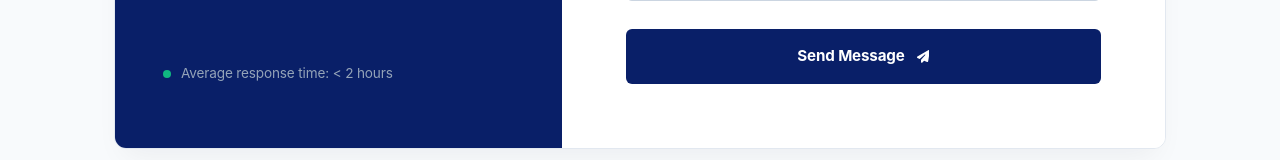
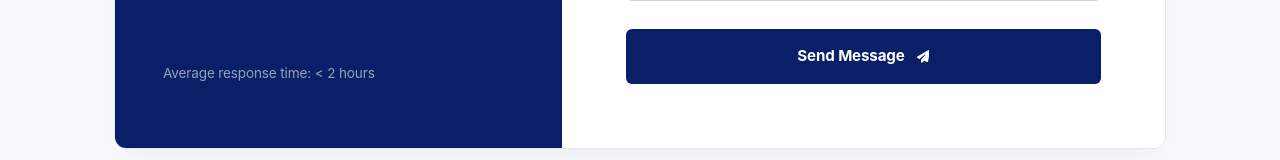
Before and after one commit to wainaina-mwangi/HomeNet, a React (Vite) app: page /Contact in a window 1280 px wide. Shown: the part 1251-1411 px from the top of the page. Built offline with nearby package versions, Linux system fonts and the light colour scheme.

Commit message:
Clean up Contact.jsx
Removed unnecessary comments and cleaned up the code structure.

```diff
--- a/src/pages/Contact.jsx
+++ b/src/pages/Contact.jsx
@@ -44,9 +44,7 @@ const Contact = () => {
 
   return (
     <section className="contact-page-section dark:bg-slate-950 dark:text-slate-200 transition-colors duration-500">
-
-    {/* Simple & Neat Hero Section */}
-<div className="contact-hero py-16 text-center px-4">
+      <div className="contact-hero py-16 text-center px-4">
   <div className="max-w-3xl mx-auto">
     <span className="hero-tagline inline-block text-xs font-bold uppercase tracking-widest text-[#FF6D00] bg-[#FF6D00]/10 px-3.5 py-1.5 rounded-full mb-4">
       Get In Touch
@@ -64,7 +62,7 @@ const Contact = () => {
         {/* Main Master Panel */}
         <div className="contact-master-panel">
 
-          {/* Elite Info/Visual Sidebar (Left) */}
+
           <div className="contact-sidebar">
             <div className="sidebar-background-gradient"></div>
 
@@ -76,7 +74,7 @@ const Contact = () => {
               </p>
             </div>
 
-            {/* Quick Connect Items */}
+
             <div className="sidebar-connect-list">
               <a href="mailto:support@homenet.co.ke" className="sidebar-connect-card">
                 <div className="icon-wrapper">
@@ -103,12 +101,12 @@ const Contact = () => {
 
             {/* Micro branding footer */}
             <div className="sidebar-footer">
-              <span className="pulse-indicator"></span>
+
               <p>Average response time: &lt; 2 hours</p>
             </div>
           </div>
 
-          {/* Elite Premium Form (Right) */}
+
           <div className="contact-form-panel">
             <div className="form-header">
               <h3>Submit a Request</h3>
@@ -183,7 +181,6 @@ const Contact = () => {
 
         </div>
 
-        {/* Info Cards (Bottom Row) */}
         <div className="info-details-row">
           <div className="info-card">
             <div className="info-card-icon-box">
```
